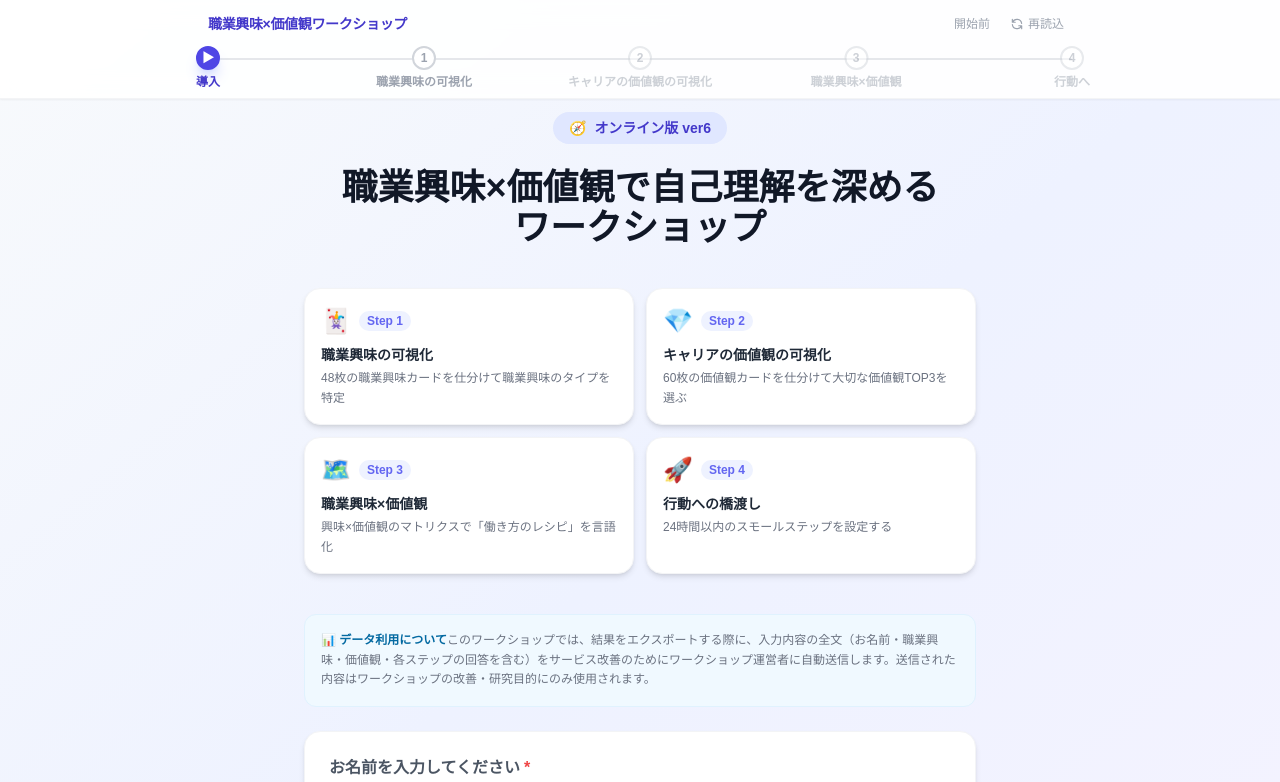
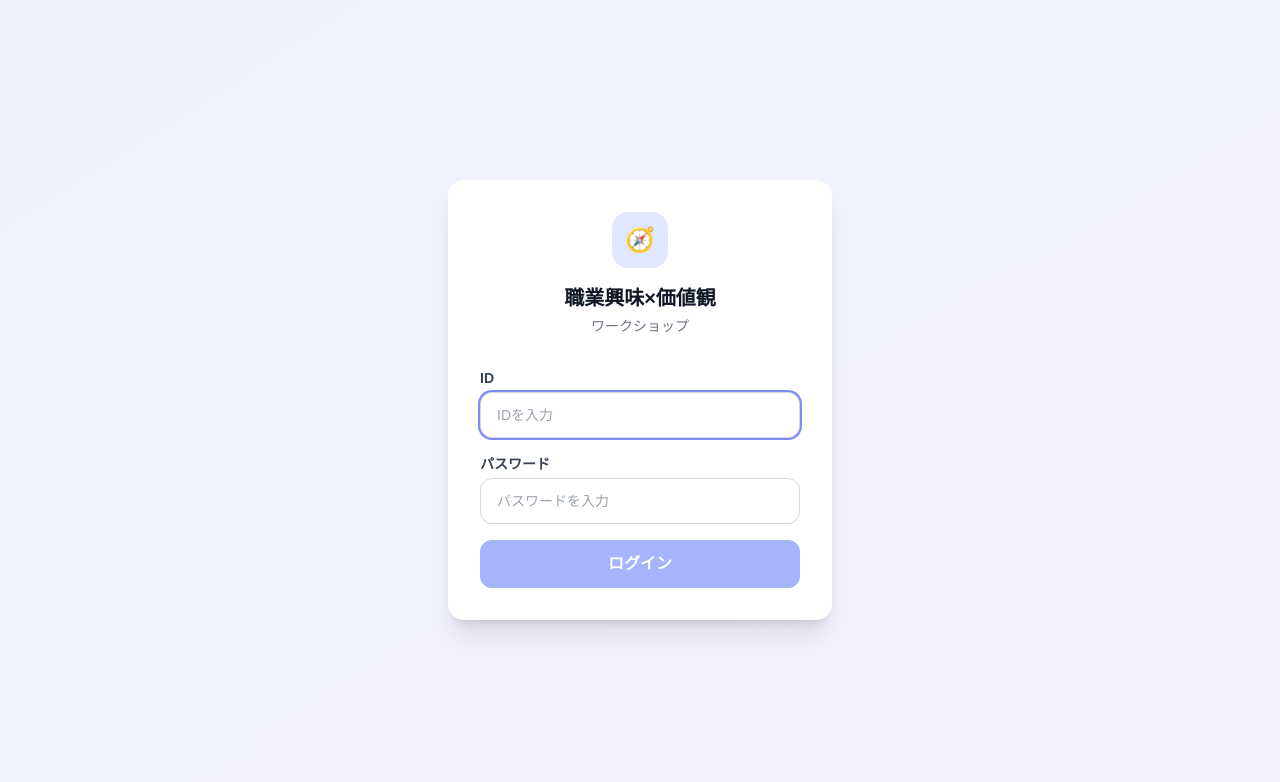
Before and after one commit to hidetomatsui-dev/card-06, a React (Vite) app: page / in a window 1280 px wide. Shown: the top 782 px of the page. Built offline with nearby package versions, Linux system fonts and the light colour scheme.

Commit message:
Add login screen with URL param auto-login support

```diff
--- a/src/App.tsx
+++ b/src/App.tsx
@@ -3,6 +3,7 @@ import type { AppState } from './types';
 import { ohbyCards } from './data/ohbyCards';
 import { valueCards } from './data/valueCards';
 import ProgressBar from './components/ProgressBar';
+import Login from './components/Login';
 import Intro from './components/Intro';
 import Step1 from './components/Step1';
 import Step2 from './components/Step2';
@@ -77,7 +78,12 @@ function loadState(): AppState {
 
 
 export default function App() {
+  const [authed, setAuthed] = useState(() => sessionStorage.getItem('auth') === '1');
   const [state, setState] = useState<AppState>(loadState);
+
+  if (!authed) {
+    return <Login onLogin={() => setAuthed(true)} />;
+  }
 
   useEffect(() => {
     localStorage.setItem(STORAGE_KEY, JSON.stringify(state));
--- /dev/null
+++ b/src/components/Login.tsx
@@ -0,0 +1,112 @@
+import { useState, useEffect } from 'react';
+
+interface Props {
+  onLogin: () => void;
+}
+
+export default function Login({ onLogin }: Props) {
+  const [id, setId]           = useState('');
+  const [password, setPassword] = useState('');
+  const [error, setError]     = useState('');
+  const [loading, setLoading] = useState(false);
+
+  // URLパラメータによる自動ログイン
+  useEffect(() => {
+    const params = new URLSearchParams(window.location.search);
+    const urlId  = params.get('id');
+    const urlPw  = params.get('pw');
+    if (urlId && urlPw) {
+      attempt(urlId, urlPw);
+    }
+  // eslint-disable-next-line react-hooks/exhaustive-deps
+  }, []);
+
+  const attempt = async (tryId: string, tryPw: string) => {
+    setLoading(true);
+    setError('');
+    try {
+      const res  = await fetch('/api/login', {
+        method: 'POST',
+        headers: { 'Content-Type': 'application/json' },
+        body: JSON.stringify({ id: tryId, password: tryPw }),
+      });
+      const data = await res.json() as { ok?: boolean; error?: string };
+      if (data.ok) {
+        // URLパラメータをアドレスバーから消す
+        window.history.replaceState({}, '', window.location.pathname);
+        sessionStorage.setItem('auth', '1');
+        onLogin();
+      } else {
+        setError(data.error ?? 'ログインに失敗しました');
+      }
+    } catch {
+      setError('通信エラーが発生しました');
+    } finally {
+      setLoading(false);
+    }
+  };
+
+  const handleSubmit = (e: React.FormEvent) => {
+    e.preventDefault();
+    attempt(id, password);
+  };
+
+  return (
+    <div className="min-h-screen flex items-center justify-center bg-gradient-to-br from-indigo-50 to-violet-50 px-4">
+      <div className="w-full max-w-sm bg-white rounded-2xl shadow-xl p-8">
+        <div className="text-center mb-8">
+          <div className="inline-flex items-center justify-center w-14 h-14 bg-indigo-100 rounded-2xl mb-4">
+            <span className="text-2xl">🧭</span>
+          </div>
+          <h1 className="text-xl font-extrabold text-gray-900">職業興味×価値観</h1>
+          <p className="text-sm text-gray-500 mt-1">ワークショップ</p>
+        </div>
+
+        {loading ? (
+          <div className="flex flex-col items-center gap-3 py-6">
+            <div className="w-8 h-8 border-4 border-indigo-200 border-t-indigo-600 rounded-full animate-spin" />
+            <p className="text-sm text-gray-500">認証中...</p>
+          </div>
+        ) : (
+          <form onSubmit={handleSubmit} className="space-y-4">
+            <div>
+              <label className="block text-sm font-semibold text-gray-700 mb-1">ID</label>
+              <input
+                type="text"
+                value={id}
+                onChange={e => setId(e.target.value)}
+                className="w-full border border-gray-300 rounded-xl px-4 py-3 text-sm focus:outline-none focus:ring-2 focus:ring-indigo-400"
+                placeholder="IDを入力"
+                autoComplete="username"
+                autoFocus
+              />
+            </div>
+            <div>
+              <label className="block text-sm font-semibold text-gray-700 mb-1">パスワード</label>
+              <input
+                type="password"
+                value={password}
+                onChange={e => setPassword(e.target.value)}
+                className="w-full border border-gray-300 rounded-xl px-4 py-3 text-sm focus:outline-none focus:ring-2 focus:ring-indigo-400"
+                placeholder="パスワードを入力"
+                autoComplete="current-password"
+              />
+            </div>
+
+            {error && (
+              <p className="text-sm text-red-500 bg-red-50 rounded-xl px-4 py-2">{error}</p>
+            )}
+
+            <button
+              type="submit"
+              disabled={!id || !password}
+              className="w-full bg-indigo-600 hover:bg-indigo-700 disabled:bg-indigo-300 text-white font-bold py-3 rounded-xl transition-colors"
+            >
+              ログイン
+            </button>
+          </form>
+        )}
+      </div>
+    </div>
+  );
+}
```
Also changed, not shown: api/login.ts (added, +21 -0 lines).
